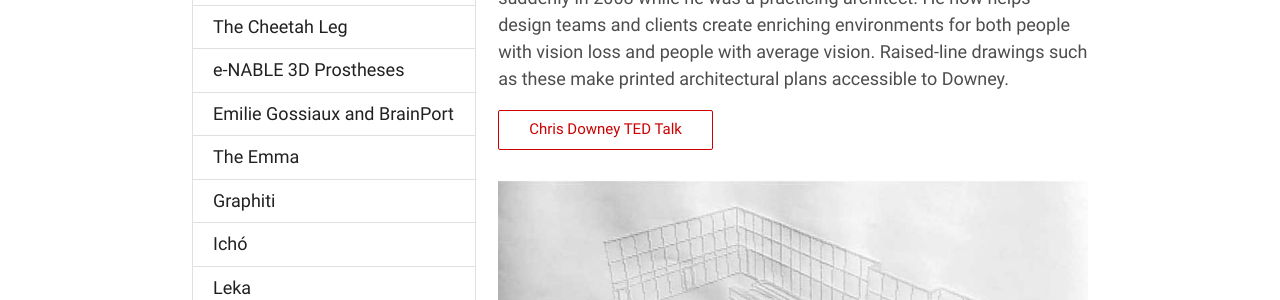
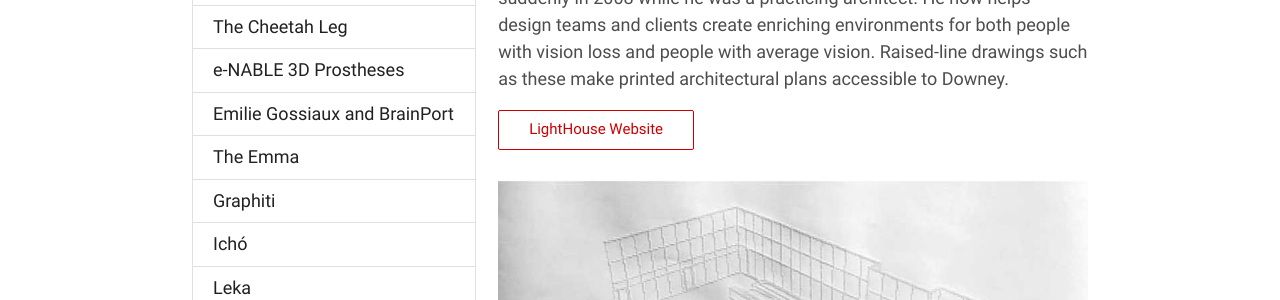
Before and after one commit to WoodburyShortridge/jfkc, a Jekyll site: the page built from _posts/2017-06-9-Raised-Line-Drawings-of-the-Kennedy-Center.md, in a window 1280 px wide. Shown: the part 461-761 px from the top of the page. Built offline with Jekyll 4.4.1, drawn with Linux system fonts in a browser that asks for light colours; nearby versions of some CDN libraries.

Commit message:
added link

```diff
--- a/_posts/2017-06-9-Raised-Line-Drawings-of-the-Kennedy-Center.md
+++ b/_posts/2017-06-9-Raised-Line-Drawings-of-the-Kennedy-Center.md
@@ -6,6 +6,8 @@ image: Downey.png
 thumbnail: Downey.png
 link: https://www.ted.com/talks/chris_downey_design_with_the_blind_in_mind
 text: Chris Downey TED Talk
+link: http://lighthouse-sf.org/design/tactile-maps-wayfinding/
+text: LightHouse Website
 alt: A man is using both of his hands to feel the raised lines of an architectural drawing.
 ---
 Chris Downey is an architect, planner, and consultant who is blind and uses raised-line drawings in his work. Downey lost all of his vision suddenly in 2008 while he was a practicing architect. He now helps design teams and clients create enriching environments for both people with vision loss and people with average vision. Raised-line drawings such as these make printed architectural plans accessible to Downey.
```
